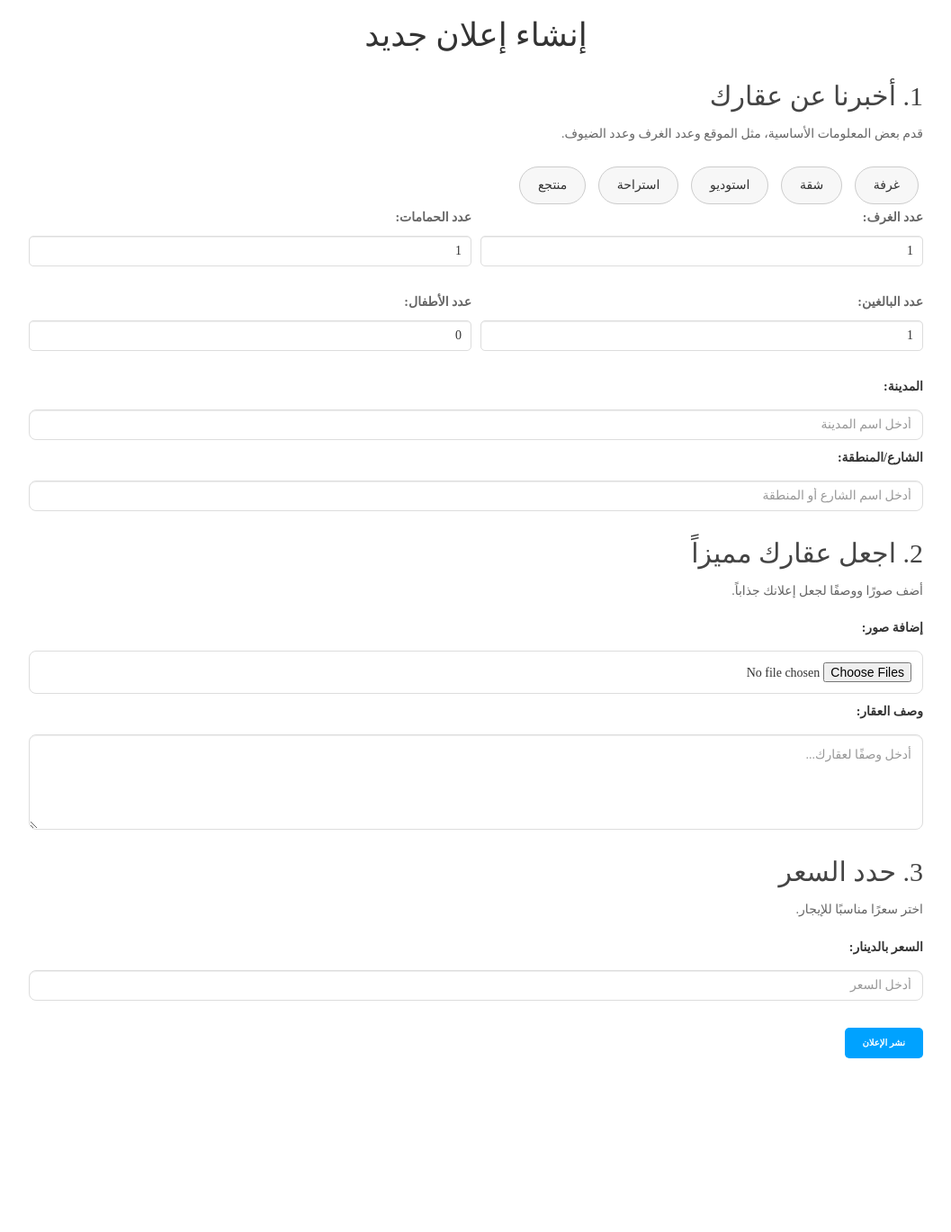
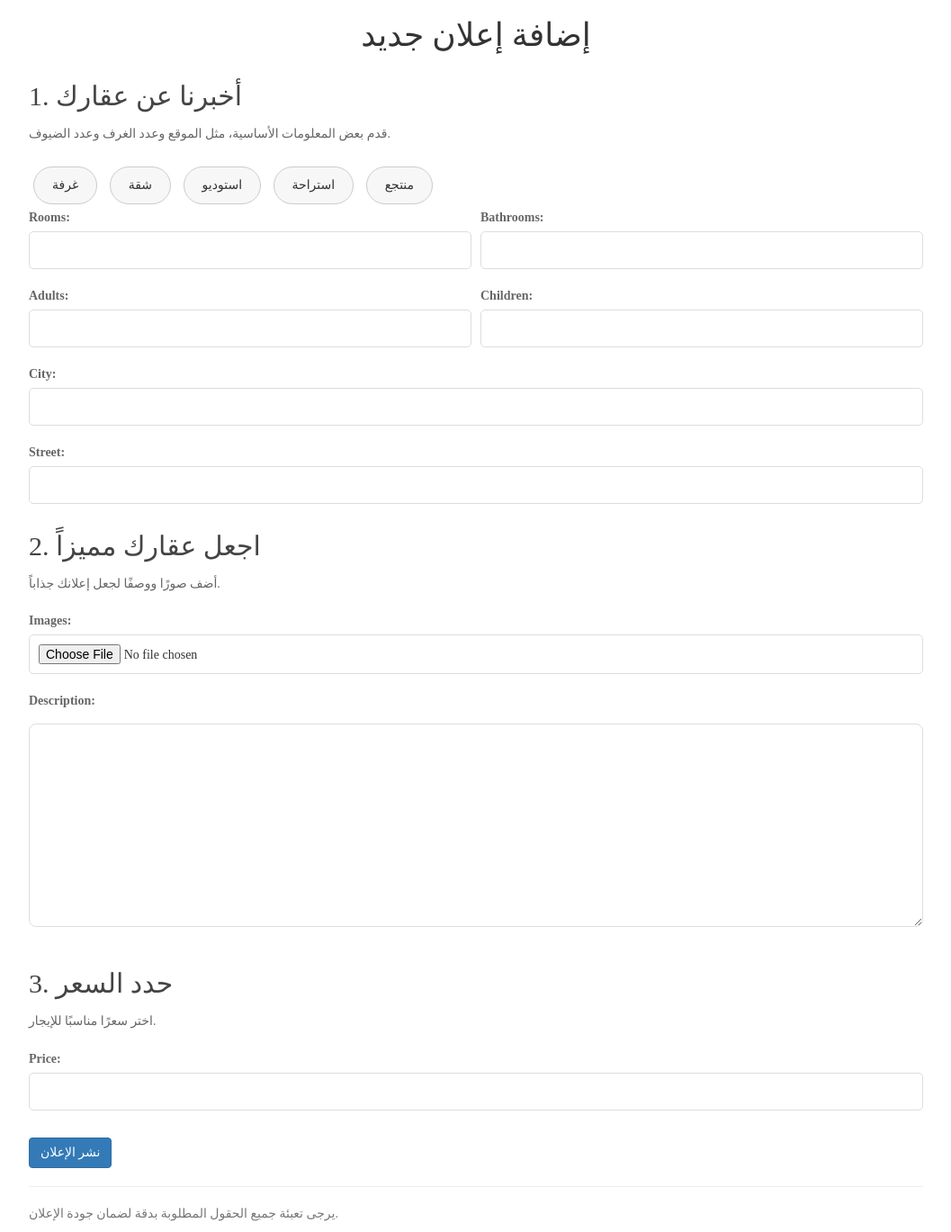
Before and after one commit to AbdulMalikAmer/ejarey, a Django app: page /add_ad/ in a window 1280 px wide. Shown: the whole page at 90% size, without its empty margins (111-1168 px from the left). Before the commit the page ends 1176 px from the top, so only its background shows below. Run offline with Django 5.2, Linux system fonts and the light colour scheme; some libraries are stand-ins or nearby versions.

Commit message:
added ad backend and models(database)

```diff
--- a/ProjectX/settings.py
+++ b/ProjectX/settings.py
@@ -137,3 +137,7 @@ STATICFILES_DIRS = [
 # https://docs.djangoproject.com/en/5.1/ref/settings/#default-auto-field
 
 DEFAULT_AUTO_FIELD = 'django.db.models.BigAutoField'
+
+# Media files (Uploaded by users)
+MEDIA_URL = '/media/'  # الرابط الذي سيتم استخدامه للوصول إلى الملفات الإعلامية
+MEDIA_ROOT = os.path.join(BASE_DIR, 'media')  # المسار الفعلي لحفظ الملفات المرفوعة
--- a/Templates/add_ad.html
+++ b/Templates/add_ad.html
@@ -1,139 +1,97 @@
-
-<!DOCTYPE html>
-<html dir="rtl">
-	<head>
+{% extends 'base.html' %}
+{% load static %}
 
 
-		{% load static %}
+{% block content %}
+<div class="container mt-5">
+    <h1 class="page-title">إضافة إعلان جديد</h1>
 
-					<!-- Meta Tags -->
-		<meta charset="utf-8">
-		<meta http-equiv="X-UA-Compatible" content="IE=edge">
-		<meta name="viewport" content="width=device-width, initial-scale=1">
-
-		<title>add_ad</title>
-
-		<!-- Bootstrap CSS -->
-		<link rel="stylesheet" href="{% static 'css/bootstrap.min.css' %}">
-
-		<!-- jQuery -->
-		<script src="{% static 'js/jquery.min.js' %}"></script>
-
-		<!-- Popper.js -->
-		<script src="{% static 'js/popper.min.js' %}"></script>
-
-		<!-- Bootstrap JS -->
-		<script src="{% static 'js/bootstrap.min.js' %}"></script>
-
-		<!-- Slick -->
-		<link type="text/css" rel="stylesheet" href="{% static 'css/slick.css' %}"/>
-		<link type="text/css" rel="stylesheet" href="{% static 'css/slick-theme.css' %}"/>
-
-		<!-- nouislider -->
-		<link type="text/css" rel="stylesheet" href="{% static 'css/nouislider.min.css' %}"/>
-
-		<!-- Font Awesome Icon -->
-		<link rel="stylesheet" href="{% static 'font-awesome/css/font-awesome.min.css' %}">
-
-		<!-- Custom Stylesheet -->
-		<link type="text/css" rel="stylesheet" href="{% static 'css/stylee.css' %}"/>
-
-
-		<!-- HTML5 shim and Respond.js for IE8 support of HTML5 elements and media queries -->
-		<!-- WARNING: Respond.js doesn't work if you view the page via file:// -->
-		<!--[if lt IE 9]>
-		  <script src="https://oss.maxcdn.com/html5shiv/3.7.3/html5shiv.min.js"></script>
-		  <script src="https://oss.maxcdn.com/respond/1.4.2/respond.min.js"></script>
-		<![endif]-->
-
-<head>
-    <meta charset="UTF-8">
-    <meta name="viewport" content="width=device-width, initial-scale=1.0">
-    <title>إنشاء إعلان</title>
-    <link rel="stylesheet" href="styles.css"> <!-- ربط ملف CSS -->
-</head>
-<body>
-
-<div class="container">
-    <h1 class="page-title">إنشاء إعلان جديد</h1>
+    <!-- نموذج الإعلان -->
+    <form method="post" enctype="multipart/form-data">
+        {% csrf_token %}
 
         <!-- القسم الأول -->
         <section class="step-section">
             <h2 class="section-title">1. أخبرنا عن عقارك</h2>
             <p class="section-description">قدم بعض المعلومات الأساسية، مثل الموقع وعدد الغرف وعدد الضيوف.</p>
-        <div class="property-types">
-            <button class="oval-btn">غرفة</button>
-            <button class="oval-btn">شقة</button>
-            <button class="oval-btn">استوديو</button>
-            <button class="oval-btn">استراحة</button>
-            <button class="oval-btn">منتجع</button>
+
+            <div class="property-types mb-3">
+                <button type="button" class="oval-btn">غرفة</button>
+                <button type="button" class="oval-btn">شقة</button>
+                <button type="button" class="oval-btn">استوديو</button>
+                <button type="button" class="oval-btn">استراحة</button>
+                <button type="button" class="oval-btn">منتجع</button>
             </div>
-        <form class="form-group">
-            <!-- عدد الغرف والحمامات -->
+
+            <!-- ربط الحقول من النموذج -->
             <div class="filter-row">
                 <div class="filter-group">
-                    <label for="rooms">عدد الغرف:</label>
-                    <input type="number" id="rooms" class="form-control" name="rooms" min="1" value="1">
+                    {{ form.rooms.label_tag }}
+                    {{ form.rooms }}
                 </div>
                 <div class="filter-group">
-                    <label for="bathrooms">عدد الحمامات:</label>
-                    <input type="number" id="bathrooms" class="form-control" name="bathrooms" min="1" value="1">
+                    {{ form.bathrooms.label_tag }}
+                    {{ form.bathrooms }}
                 </div>
             </div>
 
-            <!-- عدد البالغين والأطفال -->
             <div class="filter-row">
                 <div class="filter-group">
-                    <label for="adults">عدد البالغين:</label>
-                    <input type="number" id="adults" class="form-control" name="adults" min="1" value="1">
+                    {{ form.adults.label_tag }}
+                    {{ form.adults }}
                 </div>
                 <div class="filter-group">
-                    <label for="children">عدد الأطفال:</label>
-                    <input type="number" id="children" class="form-control" name="children" min="0" value="0">
+                    {{ form.children.label_tag }}
+                    {{ form.children }}
                 </div>
             </div>
 
-            <!-- الموقع -->
-            <label for="city">المدينة:</label>
-            <input type="text" id="city" class="form-control" placeholder="أدخل اسم المدينة">
+            <div class="filter-group">
+                {{ form.city.label_tag }}
+                {{ form.city }}
+            </div>
 
-            <label for="street">الشارع/المنطقة:</label>
-            <input type="text" id="street" class="form-control" placeholder="أدخل اسم الشارع أو المنطقة">
-        </form>
+            <div class="filter-group">
+                {{ form.street.label_tag }}
+                {{ form.street }}
+            </div>
         </section>
 
         <!-- القسم الثاني -->
         <section class="step-section">
             <h2 class="section-title">2. اجعل عقارك مميزاً</h2>
             <p class="section-description">أضف صورًا ووصفًا لجعل إعلانك جذاباً.</p>
-        <label for="images">إضافة صور:</label>
-        <input type="file" id="images" accept="image/*" multiple class="file-input">
 
-        <label for="description">وصف العقار:</label>
-        <textarea id="description" rows="4" placeholder="أدخل وصفًا لعقارك..." class="form-control"></textarea>
+            <div class="filter-group">
+                {{ form.images.label_tag }}
+                {{ form.images }}
+            </div>
+
+            <div class="filter-group">
+                {{ form.description.label_tag }}
+                {{ form.description }}
+            </div>
         </section>
 
         <!-- القسم الثالث -->
         <section class="step-section">
             <h2 class="section-title">3. حدد السعر</h2>
             <p class="section-description">اختر سعرًا مناسبًا للإيجار.</p>
-        <label for="price">السعر بالدينار:</label>
-        <input type="number" id="price" placeholder="أدخل السعر" class="form-control">
+
+            <div class="filter-group">
+                {{ form.price.label_tag }}
+                {{ form.price }}
+            </div>
         </section>
 
         <!-- زر الإكمال -->
-    <button class="primary-btn">نشر الإعلان</button>
+        <button type="submit" class="btn btn-primary mt-4">نشر الإعلان</button>
+    </form>
+
+    <hr>
+    <p class="text-muted">يرجى تعبئة جميع الحقول المطلوبة بدقة لضمان جودة الإعلان.</p>
 </div>
-
-
-		<!-- jQuery Plugins -->
-		<script src="{% static 'js/jquery.min.js' %}"></script>
+{% endblock %}
 <script src="{% static 'js/bootstrap.min.js' %}"></script>
-		<script src="{% static 'js/slick.min.js' %}"></script>
-		<script src="{% static 'js/nouislider.min.js' %}"></script>
-		<script src="{% static 'js/jquery.zoom.min.js' %}"></script>
-		<script src="{% static 'js/main.js' %}"></script>
-
-
 </body>
 </html>
--- a/core/forms.py
+++ b/core/forms.py
@@ -1,6 +1,8 @@
 from django.contrib.auth.forms import UserCreationForm
 from django.contrib.auth.models import User
 from django.forms import ModelForm
+from django import forms
+from .models import Ad
 
 
 
@@ -8,3 +10,11 @@ class signupform(UserCreationForm):
     class Meta:
         model = User
         fields = ['username','email','password1','password2']
+
+
+ # تأكد من استيراد النموذج الخاص بك
+
+class AdForm(forms.ModelForm):
+    class Meta:
+        model = Ad  # النموذج الذي يحتوي على الحقول
+        fields = ['rooms', 'bathrooms', 'adults', 'children', 'city', 'street', 'images', 'description', 'price']
--- a/core/models.py
+++ b/core/models.py
@@ -1,4 +1,50 @@
 from django.db import models
 from django.contrib.auth.models import AbstractUser
 
+
 # Create your models here.
+
+class Ad(models.Model):
+    PROPERTY_TYPES = [
+        ('room', 'غرفة'),
+        ('apartment', 'شقة'),
+        ('studio', 'استوديو'),
+        ('villa', 'فيلا'),
+        ('resort', 'منتجع')
+    ]
+
+    # نوع العقار
+    property_type = models.CharField(max_length=20, choices=PROPERTY_TYPES)
+
+    # عدد الغرف
+    rooms = models.PositiveIntegerField()
+
+    # عدد الحمامات
+    bathrooms = models.PositiveIntegerField()
+
+    # عدد البالغين
+    adults = models.PositiveIntegerField()
+
+    # عدد الأطفال
+    children = models.PositiveIntegerField()
+
+    # المدينة
+    city = models.CharField(max_length=100)
+
+    # الشارع أو المنطقة
+    street = models.CharField(max_length=100)
+
+    # صور العقار
+    images = models.ImageField(upload_to='property_images/', blank=True, null=True)
+
+    # وصف العقار
+    description = models.TextField()
+
+    # السعر
+    price = models.DecimalField(max_digits=10, decimal_places=2)
+
+    # تاريخ الإنشاء
+    created_at = models.DateTimeField(auto_now_add=True)
+
+    def __str__(self):
+        return f"إعلان عن {self.property_type} في {self.city}"
--- a/core/urls.py
+++ b/core/urls.py
@@ -20,4 +20,9 @@ urlpatterns = [
     path('add_ad/', add_ad, name='add_ad'),
     path('ad_manage/', ad_manage, name='ad_manage'),
     path('notification/', notification, name='notification'),
+    path('add-ad/', views.add_ad, name='add_ad'),
 ]
+
+# إضافة إعدادات الملفات الإعلامية
+if settings.DEBUG:
+    urlpatterns += static(settings.MEDIA_URL, document_root=settings.MEDIA_ROOT)
--- a/core/views.py
+++ b/core/views.py
@@ -7,6 +7,8 @@ from django.contrib.auth.decorators import login_required
 from django.contrib.auth import authenticate , login , logout
 from django.contrib.auth.forms import UserCreationForm
 from django.contrib.auth.forms import AuthenticationForm
+from django.shortcuts import render, redirect
+from .forms import AdForm
 
 
 # Create your views here.
@@ -63,7 +65,15 @@ def studios(request):
 
 
 def add_ad(request):
-    return render (request, 'add_ad.html')
+    if request.method == 'POST':
+        form = AdForm(request.POST, request.FILES)
+        if form.is_valid():
+            form.save()
+            return redirect('index')  # استبدل 'home' برابط مناسب
+    else:
+        form = AdForm()
+
+    return render(request, 'ADD_AD.html', {'form': form})
 
 def ad_manage(request):
     return render (request, 'ad_manage.html')
```
Also changed, not shown: core/migrations/0001_initial.py (added), media/property_images/images.jpeg (added), media/property_images/images_eq3tODN.jpeg (added). Lines whose indentation alone changed are shown as unchanged.
